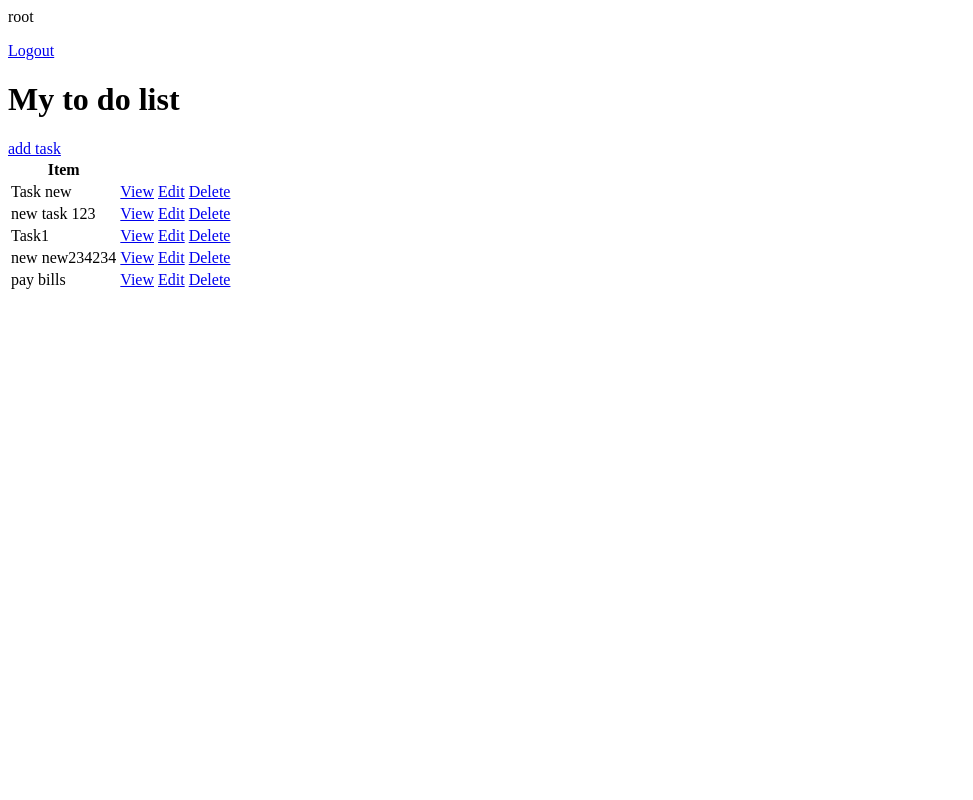
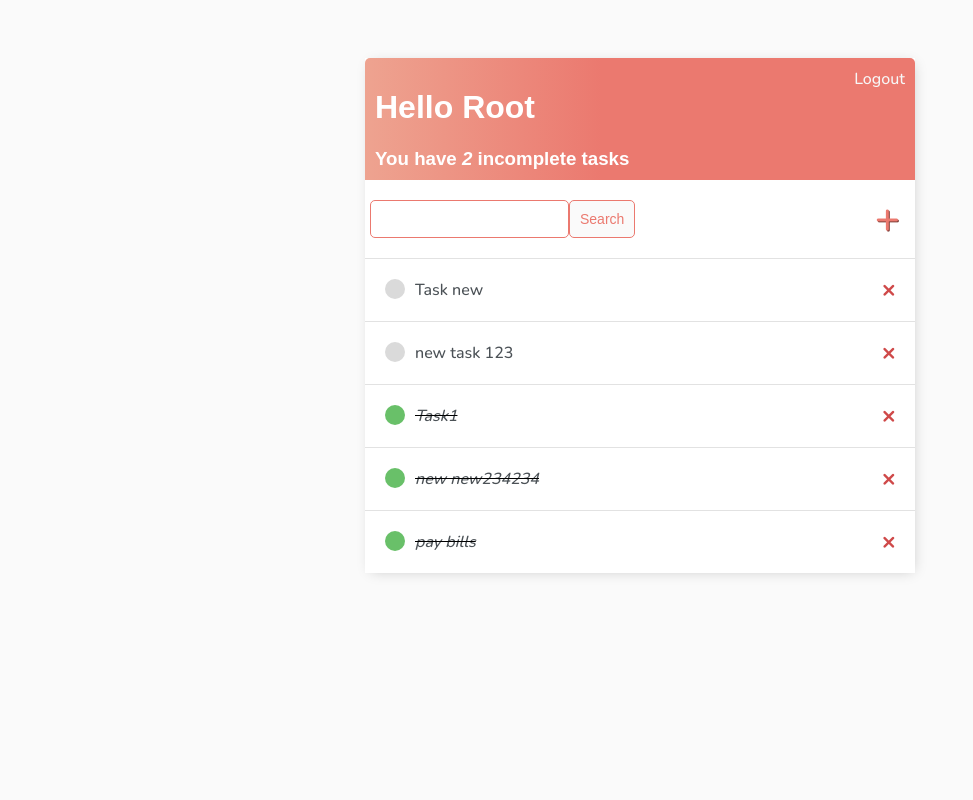
Before and after one commit to filippzotov/generic-view-todolist, a Django app: page / in a window 1280 px wide. Shown: the whole page, without its empty margins (0-973 px from the left). Run offline with Django 4.2, Linux system fonts and the light colour scheme; a user stored in the database is signed in; data comes from the database, SQL or seed files in the repository; both versions use the stored data as it was after the commit.

Commit message:
finished css style

```diff
--- /dev/null
+++ b/todolist/base/templates/base/main.html
@@ -0,0 +1,152 @@
+<!DOCTYPE html>
+<html lang="en">
+
+<head>
+    <meta charset="UTF-8">
+    <meta http-equiv="X-UA-Compatible" content="IE=edge">
+    <meta name="viewport" content="width=device-width, initial-scale=1.0">
+    <link rel="preconnect" href="https://fonts.googleapis.com">
+    <link rel="preconnect" href="https://fonts.gstatic.com" crossorigin>
+    <link href="https://fonts.googleapis.com/css2?family=Nunito:wght@500&display=swap" rel="stylesheet">
+    <title>To Do Items</title>
+    <style>
+        body {
+            background-color: #fafafa;
+            font-family: 'Nunito', sans-serif;
+            padding-top: 50px;
+        }
+
+        h1,
+        h2,
+        h3,
+        h4,
+        h5,
+        h6 {
+            font-family: 'Raleway', sans-serif;
+        }
+
+        a,
+        p {
+            color: #4b5156;
+        }
+
+        .container {
+            max-width: 550px;
+            margin: auto;
+            background-color: #FFF;
+            -webkit-box-shadow: 2px 2px 13px -4px rgba(0, 0, 0, 0.21);
+            box-shadow: 2px 2px 13px -4px rgba(0, 0, 0, 0.21);
+        }
+
+        .header-bar {
+            display: flex;
+            justify-content: space-between;
+            color: #fff;
+            padding: 10px;
+            border-radius: 5px 5px 0 0;
+            background: linear-gradient(90deg, #EEA390 0%, #EB796F 43%, #EB796F 100%);
+        }
+
+        .header-bar a {
+            color: rgb(247, 247, 247);
+            text-decoration: none;
+        }
+
+        .task-wrapper {
+            display: flex;
+            align-items: center;
+            justify-content: space-between;
+            padding: 20px;
+            background-color: #fff;
+            border-top: 1px solid rgb(226, 226, 226);
+        }
+
+        .task-title {
+            display: flex;
+        }
+
+        .task-title a {
+            text-decoration: none;
+            color: #4b5156;
+            margin-left: 10px;
+        }
+
+        .task-complete-icon {
+            height: 20px;
+            width: 20px;
+            background-color: rgb(105, 192, 105);
+            border-radius: 50%;
+        }
+
+        .task-incomplete-icon {
+            height: 20px;
+            width: 20px;
+            background-color: rgb(218, 218, 218);
+            border-radius: 50%;
+        }
+
+        .delete-link {
+            text-decoration: none;
+            font-weight: 900;
+            color: #cf4949;
+            font-size: 22px;
+            line-height: 0;
+        }
+
+        #search-add-wrapper {
+            display: flex;
+            justify-content: space-between;
+            align-items: center;
+            padding: 10;
+        }
+
+        #add-link {
+            color: #EB796F;
+            text-decoration: none;
+            font-size: 42px;
+            padding-right: 15px;
+            text-shadow: 1px 1px #81413b;
+        }
+
+        input[type=text],
+        input[type=password],
+        textarea {
+            border: 1px solid #EB796F;
+            border-radius: 5px;
+            padding: 10px;
+            width: 90%;
+        }
+
+        label {
+            padding-top: 10px !important;
+            display: block;
+        }
+
+        .button {
+            border: 1px solid #EB796F;
+            background-color: #FAFAFA;
+            color: #EB796F;
+            padding: 10px;
+            font-size: 14px;
+            border-radius: 5px;
+            cursor: pointer;
+            text-decoration: none;
+        }
+
+        .card-body {
+            padding: 20px;
+        }
+    </style>
+</head>
+
+<body>
+    <div class="container">
+        {% block content %}
+
+
+        {% endblock content %}
+
+    </div>
+</body>
+
+</html>
--- a/todolist/base/templates/base/task_list.html
+++ b/todolist/base/templates/base/task_list.html
@@ -1,24 +1,54 @@
+{% extends 'base/main.html' %}
+{% block content %}
+
+<div class="header-bar">
+    <div>
+        <h1>Hello {{ request.user|title }}</h1>
+        <h3 style="margin:0">You have <i>{{ count }}</i> incomplete task{{ count|pluralize:"s" }}</h3>
+    </div>
 
     {% if request.user.is_authenticated %}
-<p>{{ request.user }}</p>
     <a href="{% url 'logout' %}">Logout</a>
     {% else %}
     <a href="{% url 'login' %}">Login</a>
     {% endif %}
-<h1>My to do list</h1>
-<a href="{% url 'task-create' %}">add task</a>
-<table>
-    <tr>
-        <th>Item</th>
-    </tr>
+</div>
+
+
+<div id="search-add-wrapper">
+    <form action="" method="GET" style="margin: 20px 5px; display: flex;">
+        <input type="text" name="search-area" value="{{ search_input }}">
+        <input class="button" type="submit" value="Search">
+    </form>
+    <a id="add-link" href="{% url 'task-create' %}">&#x2b;</a>
+</div>
+
+
+
+
+<div class="task-itmes-wrapper">
     {% for task in tasks %}
-    <tr>
-        <td>{{ task.title }}</td>
-        <td><a href="{% url 'task' task.id %}">View</a></td>
-        <td><a href="{% url 'task-update' task.id %}">Edit</a></td>
-        <td><a href="{% url 'task-delete' task.id %}">Delete</a></td>
-    </tr>
+    <div class="task-wrapper">
+        {% if task.complete %}
+        <div class="task-title">
+            <div class="task-complete-icon"></div>
+            <i><s><a href="{% url 'task-update' task.id %}">{{task}}</a></s></i>
+
+        </div>
+        <a class="delete-link" href="{% url 'task-delete' task.id %}">&#215;</a>
+        {% else %}
+        <div class="task-title">
+            <div class="task-incomplete-icon"></div>
+            <a href="{% url 'task-update' task.id %}">{{task}}</a>
+        </div>
+
+        <a class="delete-link" href="{% url 'task-delete' task.id %}">&#215;</a>
+        {% endif %}
+    </div>
     {% empty %}
     <h3>No items in list</h3>
     {% endfor %}
-</table>
+</div>
+
+
+{% endblock content %}
--- a/todolist/base/views.py
+++ b/todolist/base/views.py
@@ -1,4 +1,4 @@
-from django.shortcuts import render
+from django.shortcuts import render, redirect
 from .models import Task
 from django.views.generic.list import ListView
 from django.views.generic.detail import DetailView
@@ -29,9 +29,15 @@ class RegisterPage(FormView):
 
     def form_valid(self, form):
         user = form.save()
+        print(user)
         if user is not None:
             login(self.request, user)
         return super(RegisterPage, self).form_valid(form)
+
+    def get(self, *args, **kwargs):
+        if self.request.user.is_authenticated:
+            return redirect("tasks")
+        return super(RegisterPage, self).get(*args, **kwargs)
 
 
 class TaskList(LoginRequiredMixin, ListView):
@@ -42,6 +48,11 @@ class TaskList(LoginRequiredMixin, ListView):
         context = super().get_context_data(**kwargs)
         context["tasks"] = context["tasks"].filter(user=self.request.user)
         context["count"] = context["tasks"].filter(complete=False).count()
+
+        search_input = self.request.GET.get("search-area") or ""
+        if search_input:
+            context["tasks"] = context["tasks"].filter(title__icontains=search_input)
+        context["search_input"] = search_input
         return context
 
 
@@ -62,7 +73,7 @@ class TaskCreate(LoginRequiredMixin, CreateView):
 
 class TaskUpdate(LoginRequiredMixin, UpdateView):
     model = Task
-    fields = "__all__"
+    fields = ["title", "description", "complete"]
     success_url = reverse_lazy("tasks")
 
 
```
Also changed, not shown: todolist/base/templates/base/login.html (+8 -2 lines), todolist/base/templates/base/register.html (+21 -7 lines), todolist/base/templates/base/task_confirm_delete.html (+17 -6 lines), todolist/base/templates/base/task_form.html (+19 -7 lines), todolist/db.sqlite3. Lines whose indentation alone changed are shown as unchanged.
